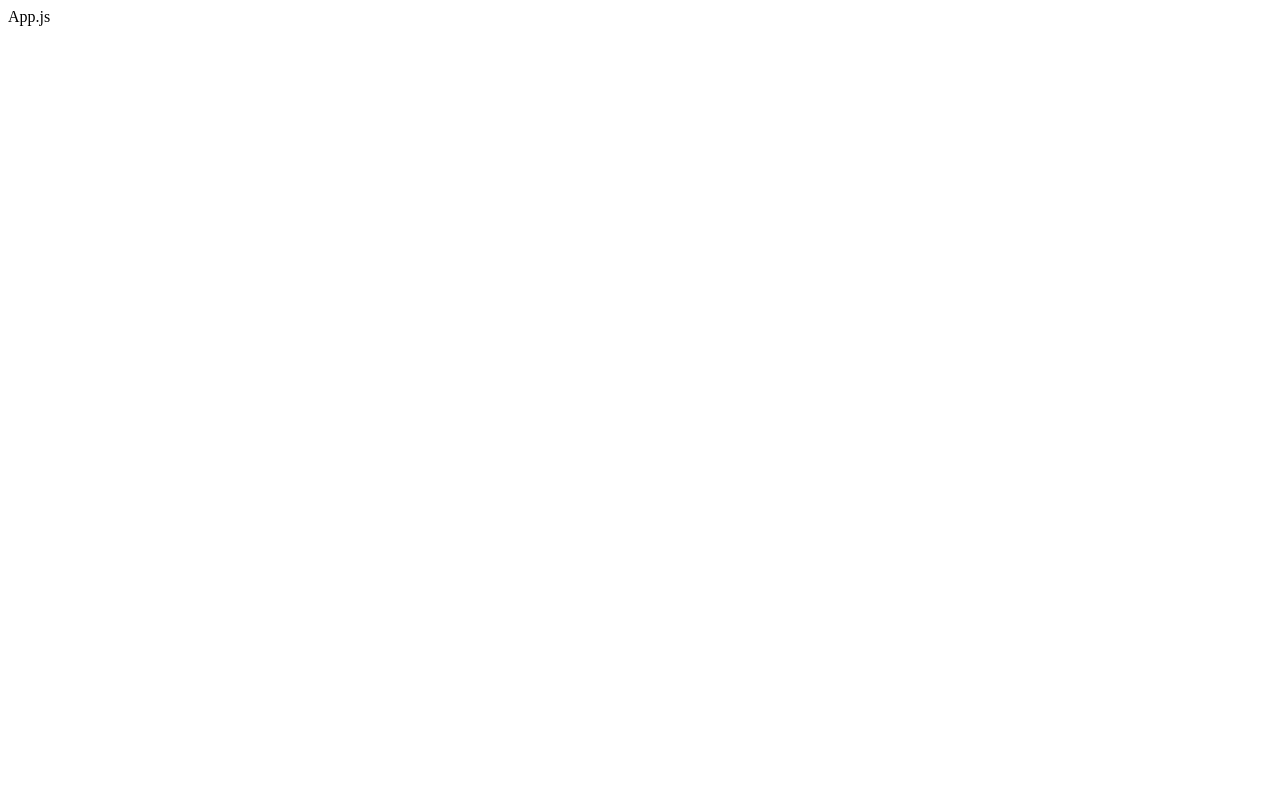
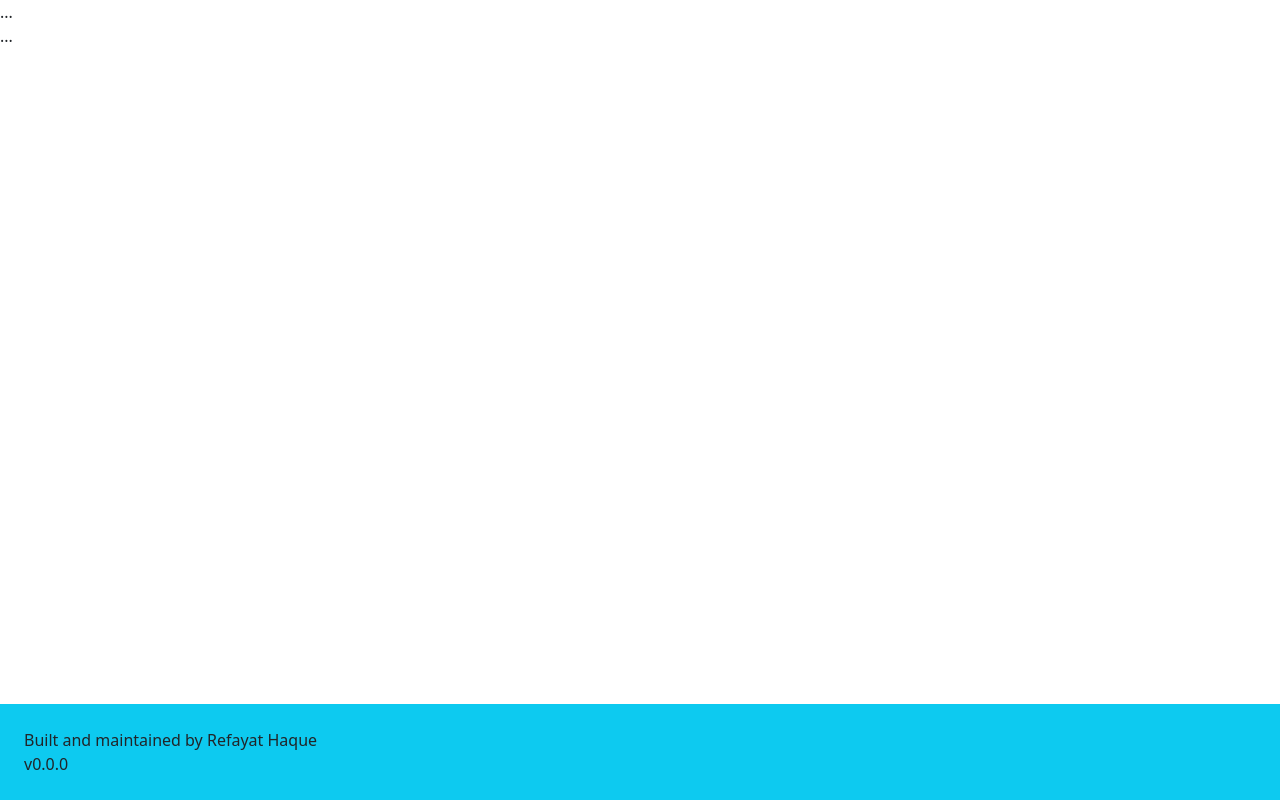
Before and after one commit to refayathaque/gcp-storage-crud-react, a React (Create React App) app: page / in a window 1280 px wide. Built offline with nearby package versions, Linux system fonts and the light colour scheme.

Commit message:
going to study for aws cert now

```diff
--- a/package.json
+++ b/package.json
@@ -6,6 +6,7 @@
     "@testing-library/jest-dom": "^5.15.0",
     "@testing-library/react": "^11.2.7",
     "@testing-library/user-event": "^12.8.3",
+    "bootstrap": "^5.1.3",
     "react": "^17.0.2",
     "react-dom": "^17.0.2",
     "react-scripts": "4.0.3",
--- a/src/App.js
+++ b/src/App.js
@@ -1,5 +1,16 @@
+import classes from "./App.module.css";
+import Footer from "./Footer";
+
 function App() {
-  return <div>App.js</div>;
+  return (
+    <body>
+      <div className={classes.pagewrap}>
+        <nav>...</nav>
+        <main>...</main>
+        <footer><Footer></Footer></footer>
+      </div>
+    </body>
+  );
 }
 
 export default App;
--- /dev/null
+++ b/src/App.module.css
@@ -0,0 +1,17 @@
+.pagewrap {
+  display: flex;
+  /*vertically stack children*/
+  flex-direction: column;
+  /* expand to take full height of page */
+  /* min-height overrides both height & max-height */
+  min-height: 100vh;
+}
+main {
+  flex-grow: 1;
+}
+* {
+  margin: 0em !important;
+  /* need !important to overwrite bootstrap margins */
+  /* padding: 0em !important; */
+  /* but makes everything fugly */
+}
--- a/src/Footer.js
+++ b/src/Footer.js
@@ -1,5 +1,10 @@
 function Footer() {
-  return <div>Footer.js</div>;
+  return (
+    <div className="p-4 bg-info">
+      <p>Built and maintained by Refayat Haque</p>
+      <p>v0.0.0</p>
+    </div>
+  );
 }
 
 export default Footer;
--- a/src/index.js
+++ b/src/index.js
@@ -2,6 +2,7 @@ import React from "react";
 import ReactDOM from "react-dom";
 import App from "./App";
 import reportWebVitals from "./reportWebVitals";
+import 'bootstrap/dist/css/bootstrap.css';
 
 ReactDOM.render(
   <React.StrictMode>
```
Also changed, not shown: src/index.css (added), 2 other files (tests, documents, lock files or other folders).
